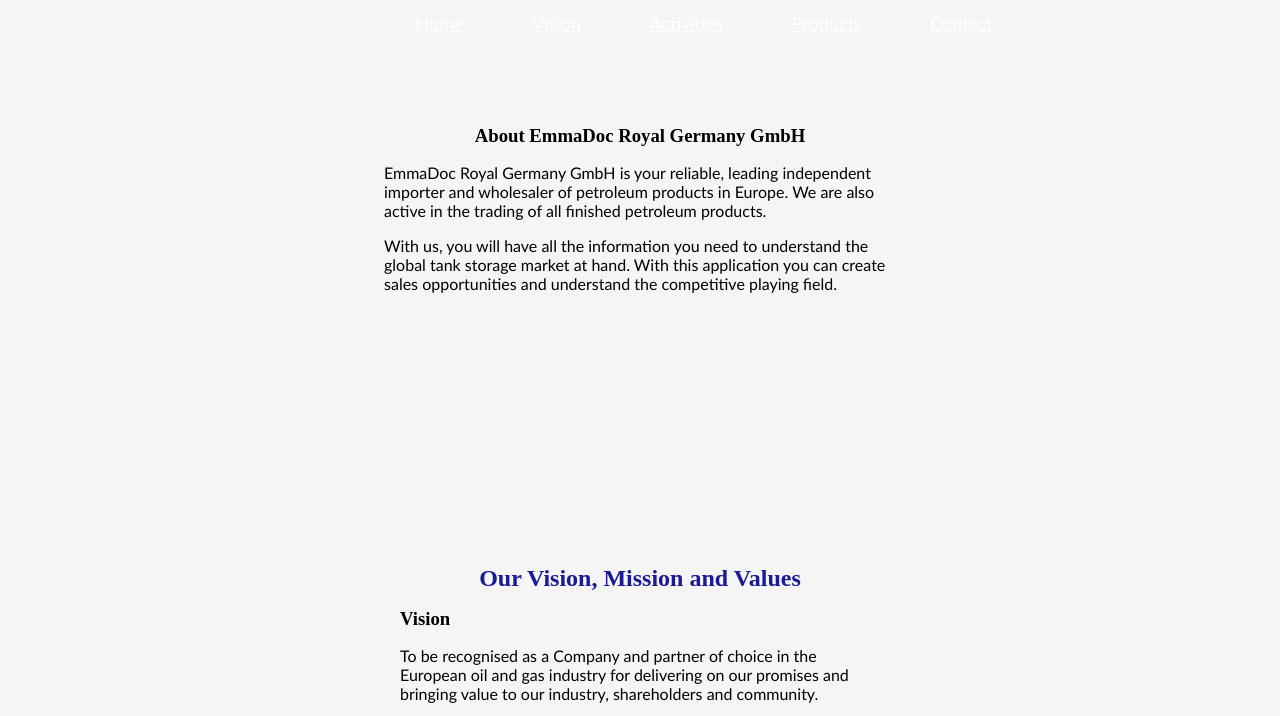
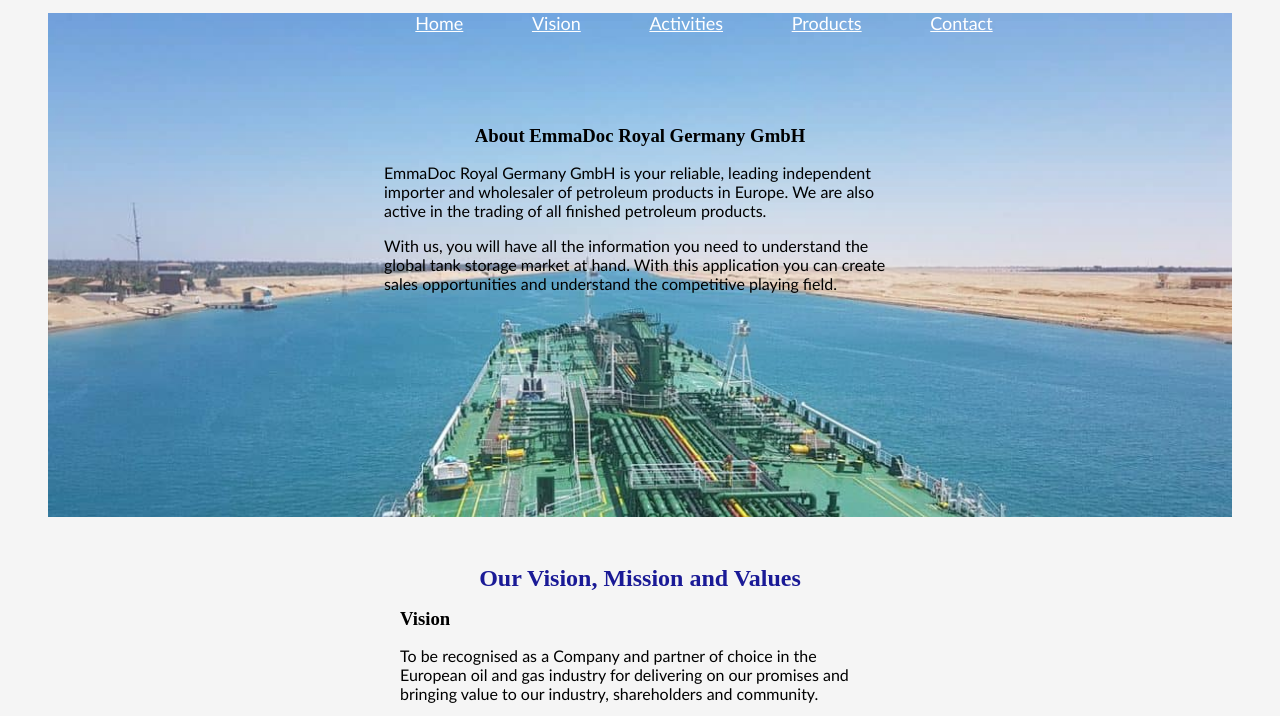
Before and after one commit to MartinsOni/EmmaDoc-Royal, a plain HTML site: page index.html in a window 1280 px wide. Shown: the part 84-800 px from the top of the page. Drawn offline with Linux system fonts and the light colour scheme; the site is published under a folder, as on GitHub Pages, so addresses that start at the root find nothing.

Commit message:
Update style.css

```diff
--- a/style.css
+++ b/style.css
@@ -34,7 +34,7 @@
     border-radius: 5px;
 }
 main{
-    background-image: url(/image/ship.jpg);
+    background-image: url(./image/ship.jpg);
     background-repeat: no-repeat;
     background-size: cover;
     background-attachment: fixed;
```
